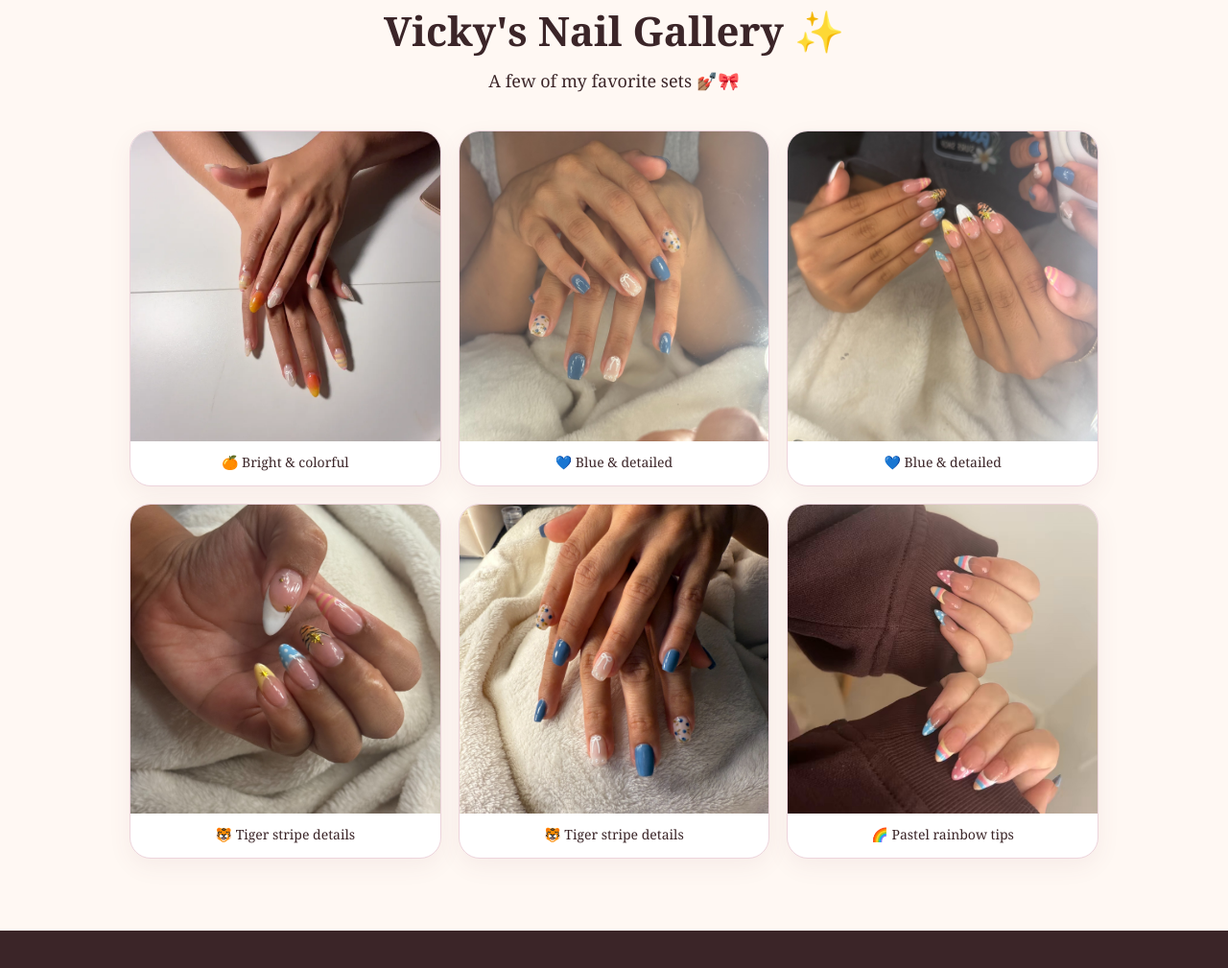
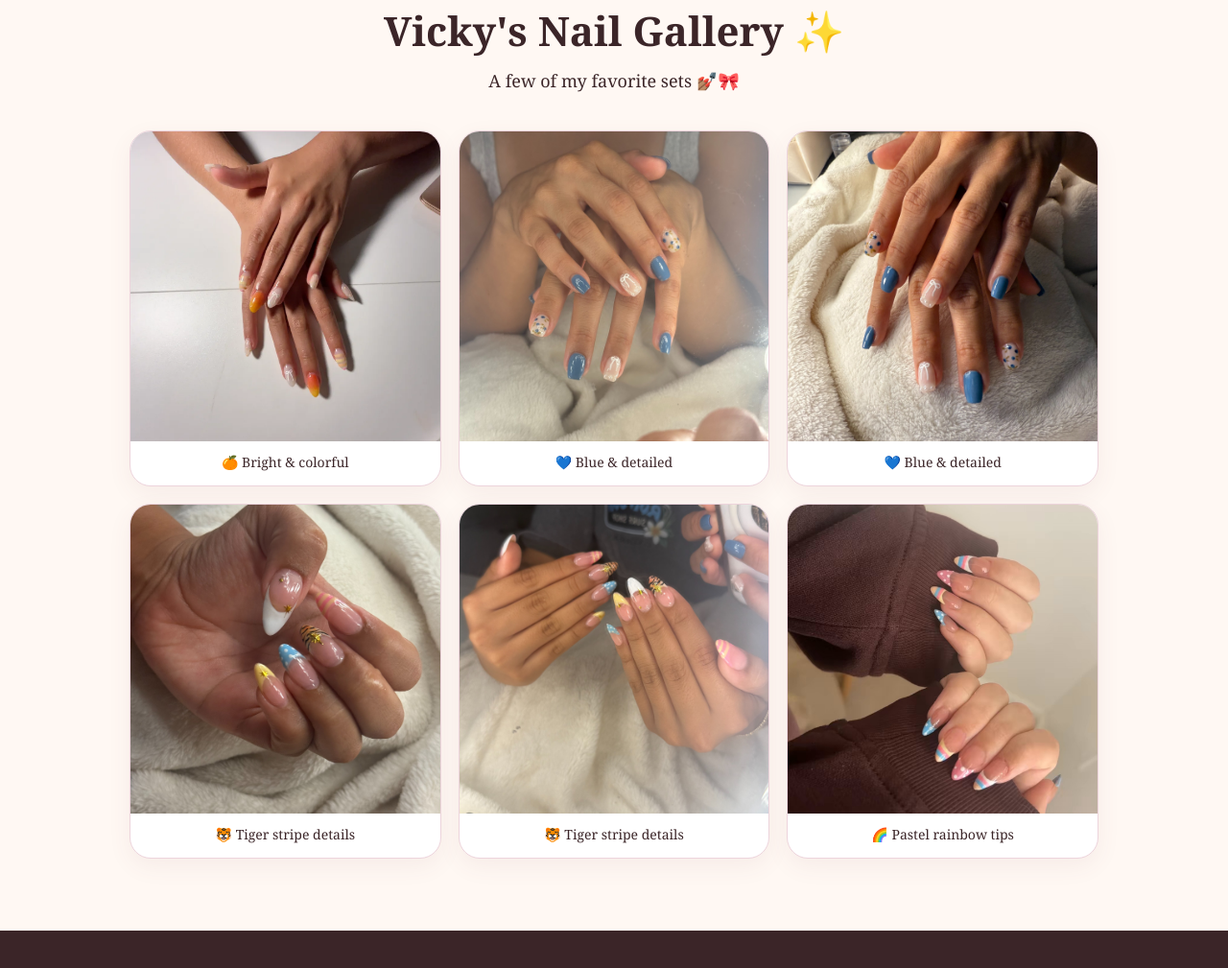
Before and after one commit to victoriapinilla2011-ctrl/nails-by-vicky-, a plain HTML site: page index.html in a window 1280 px wide. Shown: the part 1463-2472 px from the top of the page at 96% size. Drawn offline with Linux system fonts and the light colour scheme.

Commit message:
Update index.html

```diff
--- a/index.html
+++ b/index.html
@@ -220,9 +220,9 @@
   <div class="gallery">
   <figure class="gallery-item"><img src="nails_by_vicky_01.png" alt="Orange and yellow detailed nail art"><figcaption>🍊 Bright &amp; colorful</figcaption></figure>
 <figure class="gallery-item"><img src="nails_by_vicky_06.jpeg" alt="Blue gel manicure with nail art"><figcaption>💙 Blue &amp; detailed</figcaption></figure>
-<figure class="gallery-item"><img src="nails_by_vicky_03.jpeg" alt="Blue gel manicure with nail art"><figcaption>💙 Blue &amp; detailed</figcaption></figure>
+<figure class="gallery-item"><img src="nails_by_vicky_05.jpeg" alt="Blue gel manicure with nail art"><figcaption>💙 Blue &amp; detailed</figcaption></figure>
 <figure class="gallery-item"><img src="nails_by_vicky_04.jpeg" alt="Tiger stripe nail art"><figcaption>🐯 Tiger stripe details</figcaption></figure>
-<figure class="gallery-item"><img src="nails_by_vicky_05.jpeg" alt="Tiger stripe nail art"><figcaption>🐯 Tiger stripe details</figcaption></figure>
+<figure class="gallery-item"><img src="nails_by_vicky_03.jpeg" alt="Tiger stripe nail art"><figcaption>🐯 Tiger stripe details</figcaption></figure>
 <figure class="gallery-item"><img src="nails_by_vicky_02.jpeg" alt="Pastel rainbow French tip nail set"><figcaption>🌈 Pastel rainbow tips</figcaption></figure>
   </div>
 </section>
```
